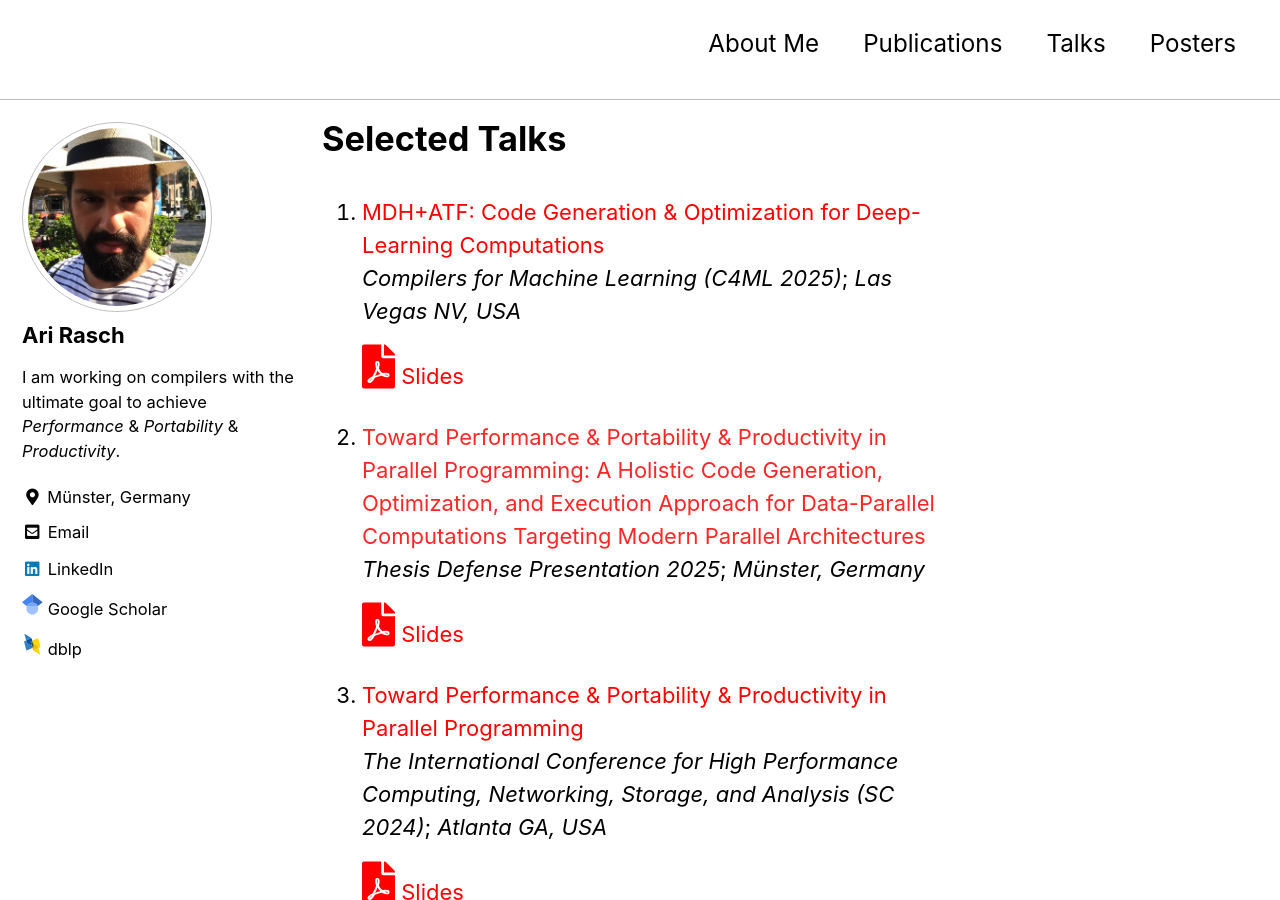
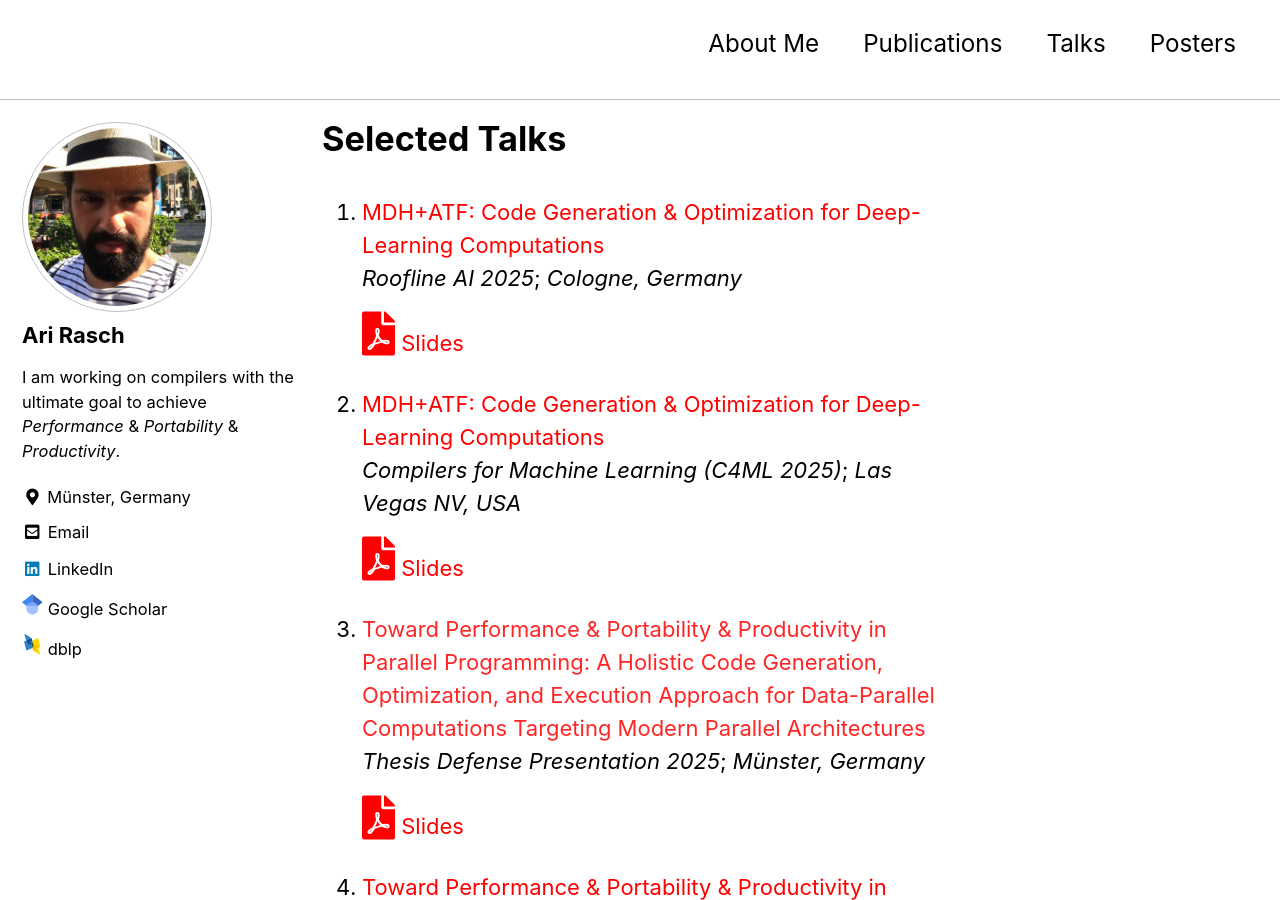
Before and after one commit to AriRasch/arirasch.github.io, a Jekyll site: the page built from talks.md, in a window 1280 px wide and 900 px high. Built offline with Jekyll 4.4.1, drawn with Linux system fonts in a browser that asks for light colours; cached includes are drawn as plain includes; our own code applies the rules of GitHub Pages for plain Markdown files.

Commit message:
added roofline talk
* Add files via upload

* Update talks.md

* Add files via upload

```diff
--- a/talks.md
+++ b/talks.md
@@ -5,55 +5,59 @@ author_profile: true
 
 # Selected Talks
 
-1.  [MDH+ATF: Code Generation & Optimization for Deep-Learning Computations](http://c4ml.org) \\
+1.  [MDH+ATF: Code Generation & Optimization for Deep-Learning Computations](http://roofline.ai) \\
+    *Roofline AI 2025*; *Cologne, Germany*\\
+    <a href="../assets/files/slides/roofline25/slides.pdf"><i class="fas fa-file-pdf" style="color: red; font-size: 2em; padding-top: .4em"></i></a> [Slides](../assets/files/slides/roofline25/slides.pdf)
+
+2.  [MDH+ATF: Code Generation & Optimization for Deep-Learning Computations](http://c4ml.org) \\
     *Compilers for Machine Learning (C4ML 2025)*; *Las Vegas NV, USA*\\
     <a href="../assets/files/slides/c4ml25/slides.pdf"><i class="fas fa-file-pdf" style="color: red; font-size: 2em; padding-top: .4em"></i></a> [Slides](../assets/files/slides/c4ml25/slides.pdf)
 
-2.  [Toward Performance & Portability & Productivity in Parallel Programming: A Holistic Code Generation, Optimization, and Execution Approach for Data-Parallel Computations Targeting Modern Parallel Architectures]() \\
+3.  [Toward Performance & Portability & Productivity in Parallel Programming: A Holistic Code Generation, Optimization, and Execution Approach for Data-Parallel Computations Targeting Modern Parallel Architectures]() \\
     *Thesis Defense Presentation 2025*; *Münster, Germany*\\
     <a href="../assets/files/slides/phd_defense/slides.pdf"><i class="fas fa-file-pdf" style="color: red; font-size: 2em; padding-top: .4em"></i></a> [Slides](../assets/files/slides/phd_defense/slides.pdf)
 
 
-3.  [Toward Performance & Portability & Productivity in Parallel Programming](https://sc24.supercomputing.org) \\
+4.  [Toward Performance & Portability & Productivity in Parallel Programming](https://sc24.supercomputing.org) \\
     *The International Conference for High Performance Computing, Networking, Storage, and Analysis (SC 2024)*; *Atlanta GA, USA*\\
     <a href="../assets/files/slides/sc24/slides.pdf"><i class="fas fa-file-pdf" style="color: red; font-size: 2em; padding-top: .4em"></i></a> [Slides](../assets/files/slides/sc24/slides.pdf)
 
-4.  [(De/Re)-Composition of Data-Parallel Computations via Multi-Dimensional Homomorphisms](https://dl.acm.org/doi/10.1145/3665643) \\
+5.  [(De/Re)-Composition of Data-Parallel Computations via Multi-Dimensional Homomorphisms](https://dl.acm.org/doi/10.1145/3665643) \\
     *ACM SIGPLAN Conference on Programming Language Design and Implementation (PLDI 2024); Copenhagen, Denmark* \\
     <a href="../assets/files/slides/pldi24/slides.pdf"><i class="fas fa-file-pdf" style="color: red; font-size: 2em; padding-top: .4em"></i></a> [Slides](../assets/files/slides/pldi24/slides.pdf)
 
-5.  [Linalg vs MDH: A Comparison of two MLIR Dialects](https://llvm.swoogo.com/2024eurollvm) \\
+6.  [Linalg vs MDH: A Comparison of two MLIR Dialects](https://llvm.swoogo.com/2024eurollvm) \\
     *European LLVM Developers' Meeting (EuroLLVM 2024); Vienna, Austria* \\
     <a href="../assets/files/slides/eurollvm24/slides.pdf"><i class="fas fa-file-pdf" style="color: red; font-size: 2em; padding-top: .4em"></i></a> [Slides](../assets/files/slides/eurollvm24/slides.pdf)
 
-6.  [Code Generation & Optimization for Deep-Learning Computations via Multi-Dimensional Homomorphisms](https://www.c4ml.org) \\
+7.  [Code Generation & Optimization for Deep-Learning Computations via Multi-Dimensional Homomorphisms](https://www.c4ml.org) \\
     *Compilers for Machine Learning (C4ML 2024); Edinburgh, Scotland* \\
     <a href="../assets/files/slides/c4ml24/c4ml24_talk.pdf"><i class="fas fa-file-pdf" style="color: red; font-size: 2em; padding-top: .4em"></i></a> [Slides](../assets/files/slides/c4ml24/c4ml24_talk.pdf)
 
-7.  [Array Programming via Multi-Dimensional Homomorphisms](https://pldi23.sigplan.org/home/ARRAY-2023) \\
+8.  [Array Programming via Multi-Dimensional Homomorphisms](https://pldi23.sigplan.org/home/ARRAY-2023) \\
     *ACM SIGPLAN Conference on Programming Language Design and Implementation (PLDI 2023)*; *Orlando FL, USA*\\
     <a href="../assets/files/slides/pldi23/slides.pdf"><i class="fas fa-file-pdf" style="color: red; font-size: 2em; padding-top: .4em"></i></a> [Slides](../assets/files/slides/pldi23/slides.pdf)
     <a href="https://www.youtube.com/watch?v=FAwgO86b6oo"><i class="fas fa-video" style="color: red; font-size: 2em; padding-top: .4em; padding-left: 1em"></i></a> [Talk](https://www.youtube.com/watch?v=FAwgO86b6oo)
 
-8.  [(De/Re)-Compositions Expressed Systematically via MDH-Based Schedules](https://dl.acm.org/doi/abs/10.1145/3578360.3580269) \\
+9.  [(De/Re)-Compositions Expressed Systematically via MDH-Based Schedules](https://dl.acm.org/doi/abs/10.1145/3578360.3580269) \\
     *ACM SIGPLAN International Conference on Compiler Construction (CC 2023)*; *Montreal, Canada*\\
     <a href="../assets/files/slides/cc23/slides.pdf"><i class="fas fa-file-pdf" style="color: red; font-size: 2em; padding-top: .4em"></i></a> [Slides](../assets/files/slides/cc23/slides.pdf)
 
-9.  [Auto-Tuning Framework (ATF)](https://www.lorentzcenter.nl/generic-autotuning-technology-for-gpu-applications.html) \\
+10.  [Auto-Tuning Framework (ATF)](https://www.lorentzcenter.nl/generic-autotuning-technology-for-gpu-applications.html) \\
     *Generic Autotuning Technology for GPU Applications (Lorentz Center 2022)*; *Leiden, Netherlands*\\
     <a href="../assets/files/slides/lorentz22/slides.pdf"><i class="fas fa-file-pdf" style="color: red; font-size: 2em; padding-top: .4em"></i></a> [Slides](../assets/files/slides/lorentz22/slides.pdf)
 
-10.  [Efficient Auto-Tuning of Parallel Programs with Interdependent Tuning Parameters via Auto-Tuning Framework (ATF)](https://dl.acm.org/doi/abs/10.1145/3427093) \\
+11.  [Efficient Auto-Tuning of Parallel Programs with Interdependent Tuning Parameters via Auto-Tuning Framework (ATF)](https://dl.acm.org/doi/abs/10.1145/3427093) \\
     *International Conference on High-Performance Embedded Architectures and Compilers (HiPEAC 2021)*; *online event*\\
     <a href="../assets/files/slides/hipeac21/slides.pdf"><i class="fas fa-file-pdf" style="color: red; font-size: 2em; padding-top: .4em"></i></a> [Slides](../assets/files/slides/hipeac21/slides.pdf)
     <a href="https://www.youtube.com/watch?v=PRUbf1R-lZ0"><i class="fas fa-video" style="color: red; font-size: 2em; padding-top: .4em; padding-left: 1em"></i></a> [Talk](https://www.youtube.com/watch?v=PRUbf1R-lZ0)
 
-11.  [Using MLIR for Multi-Dimensional Homomorphisms](https://groups.google.com/a/tensorflow.org/g/mlir/c/CxFj0UKBBRw) \\
+12.  [Using MLIR for Multi-Dimensional Homomorphisms](https://groups.google.com/a/tensorflow.org/g/mlir/c/CxFj0UKBBRw) \\
     *Google SIG MLIR Open Design Meeting 2020*; *online event*\\
     <a href="../assets/files/slides/google20/slides.pdf"><i class="fas fa-file-pdf" style="color: red; font-size: 2em; padding-top: .4em"></i></a> [Slides](../assets/files/slides/google20/slides.pdf)
     <a href="https://www.youtube.com/watch?v=RQR_9tHscMI"><i class="fas fa-video" style="color: red; font-size: 2em; padding-top: .4em; padding-left: 1em"></i></a> [Talk](https://www.youtube.com/watch?v=RQR_9tHscMI)
 
-12.  [md_stencil: High-Performance Stencil Computations on CPU and GPU via Multi-Dimensional Homomorphisms](https://pact20.cc.gatech.edu/acm-src/) \\
+13.  [md_stencil: High-Performance Stencil Computations on CPU and GPU via Multi-Dimensional Homomorphisms](https://pact20.cc.gatech.edu/acm-src/) \\
     *International Conference on Parallel Architectures and Compilation Techniques (PACT 2020)*; *online event*\\
     <a href="../assets/files/slides/pact20/slides.pdf"><i class="fas fa-file-pdf" style="color: red; font-size: 2em; padding-top: .4em"></i></a> [Slides](../assets/files/slides/pact20/slides.pdf)
     <a href="https://www.youtube.com/watch?v=DGWjHudmkUc&t=4s"><i class="fas fa-video" style="color: red; font-size: 2em; padding-top: .4em; padding-left: 1em"></i></a> [Talk](https://www.youtube.com/watch?v=DGWjHudmkUc&t=4s)
```
Also changed, not shown: 2 other files.
